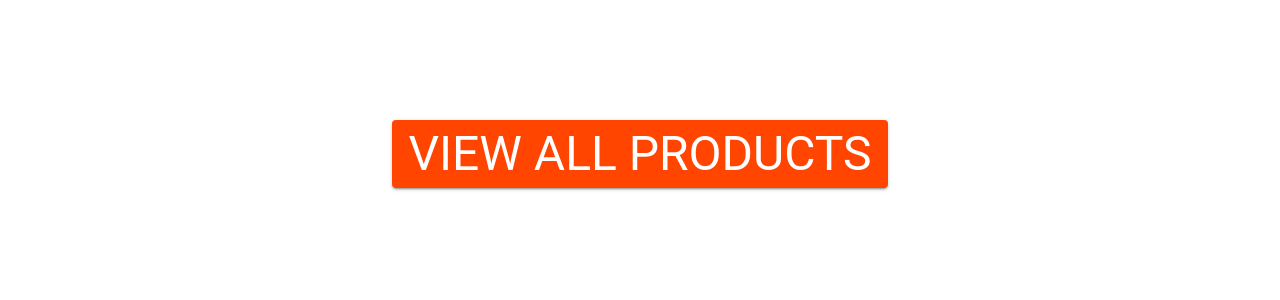
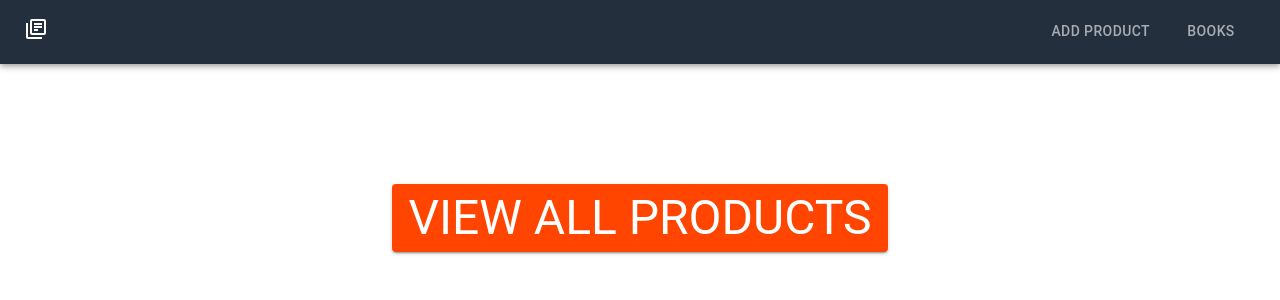
Before and after one commit to joaobarbanti/bookstore, a React (Create React App) app: page / in a window 1280 px wide. Shown: the top 300 px of the page. Built offline with nearby package versions, Linux system fonts and the light colour scheme.

Commit message:
arrumando rotas

```diff
--- a/src/App.js
+++ b/src/App.js
@@ -1,24 +1,27 @@
-
 import React from "react";
 import Header from "./components/Header";
 import { Route, Routes } from "react-router-dom";
 import Home from "./components/Home";
 import AddBook from "./components/AddBook";
 import Books from "./components/Book/Books";
-import BookDetails from "./components/Book/BookDetails";
+import About from "./components/About";
+import BookDetail from "./components/Book/BookDetail";
 function App() {
   return (
-
-
+    <React.Fragment>
+      <header>
+        <Header />
+      </header>
       <main>
         <Routes>
-<Route path="/" element={<Home />} exact />
-          <Route path="/" element={<AddBook />} exact />
+          <Route path="/" element={<Home />} exact />
+          <Route path="/add" element={<AddBook />} exact />
           <Route path="/books" element={<Books />} exact />
-          <Route path="/books/:id" element={<BookDetails />} exact />
+          <Route path="/about" element={<About />} exact />
+          <Route path="/books/:id" element={<BookDetail />} exact />
         </Routes>
       </main>
-
+    </React.Fragment>
   );
 }
 
```
